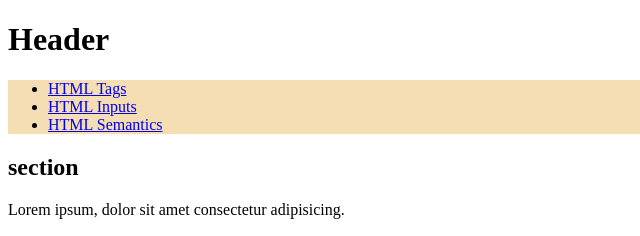
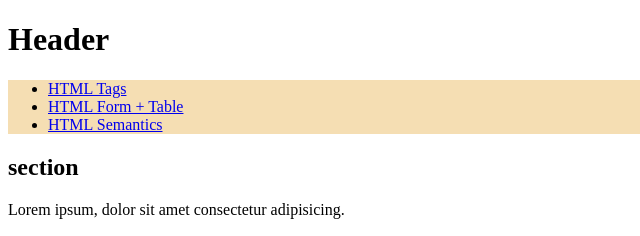
Before and after one commit to hasanurcodes/homework, a plain HTML site: page hw-22-05-2025/html-semantics/index.html in a window 1280 px wide. Shown: the top 236 px of the page, 0-640 px from the left. Drawn offline with Linux system fonts and the light colour scheme.

Commit message:
Update index.html

```diff
--- a/hw-22-05-2025/html-semantics/index.html
+++ b/hw-22-05-2025/html-semantics/index.html
@@ -11,7 +11,7 @@
       <nav style="background-color: wheat;">
         <ul>
           <li><a href="../html-tags/index.html">HTML Tags</a></li>
-          <li><a href="../html-form-and-table/index.html">HTML Inputs</a></li>
+          <li><a href="../html-form-and-table/index.html">HTML Form + Table</a></li>
           <li><a href="#">HTML Semantics</a></li>
         </ul>
       </nav>
```
